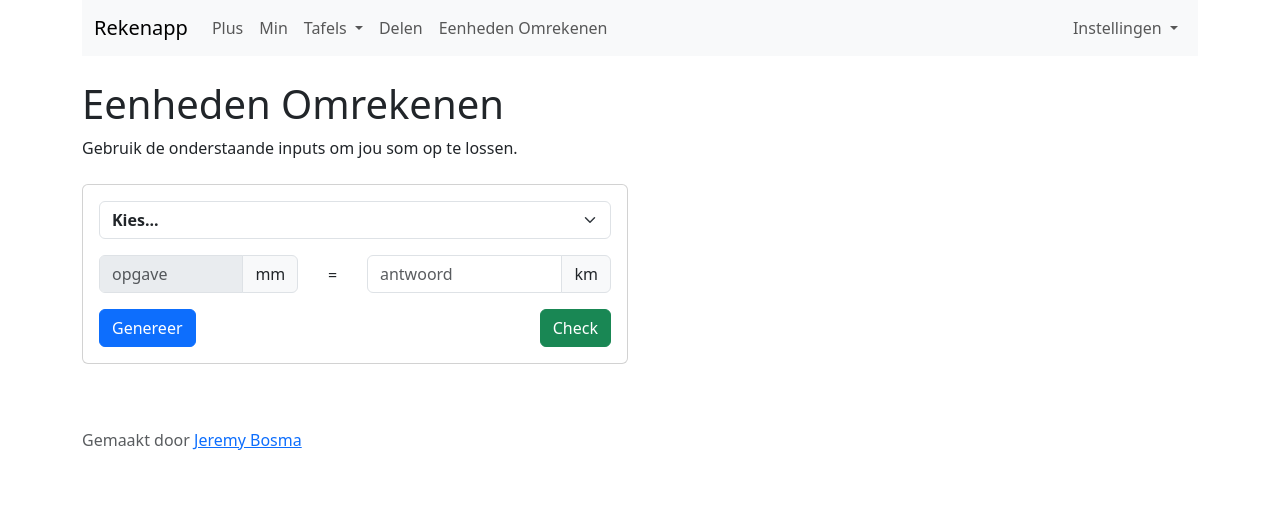
After one commit to jeremybosma/rekenapp, a PHP site: page /eenhedenOmrekenen.php in a window 1280 px wide. The commit adds this page. Shown: the top 515 px of the page. Run offline with PHP 8.4, Linux system fonts and the light colour scheme.

Commit message:
Update JavaScript imports and add new page to navbar

```diff
--- /dev/null
+++ b/php/eenhedenOmrekenen.php
@@ -0,0 +1,35 @@
+<!DOCTYPE html>
+<html lang="en" data-bs-theme="light">
+
+<head>
+    <title>Rekenapp - Eenheden Omrekenen</title>
+    <?php
+    include("inc/head.php")
+        ?>
+</head>
+
+<body>
+    <div class="container">
+
+        <?php
+        include("inc/navbar.php")
+            ?>
+
+        <h1>Eenheden Omrekenen</h1>
+        <p>Gebruik de onderstaande inputs om jou som op te lossen.</p>
+
+        <?php
+        include("inc/components/eenheden.php")
+            ?>
+
+        <?php
+        include("inc/components/antwoordModal.php")
+            ?>
+
+    <?php
+    include("inc/footer.php")
+        ?>
+
+</body>
+
+</html>
--- a/php/inc/components/antwoordModal.php
+++ b/php/inc/components/antwoordModal.php
@@ -9,7 +9,6 @@
       <div class="modal-body" id="antwoord"></div>
       <div class="modal-footer">
         <button type="button" class="btn btn-secondary" data-bs-dismiss="modal">Sluit</button>
-        <button type="button" class="btn btn-primary" onclick="copyAntwoord()">Kopieer antwoord</button>
       </div>
     </div>
   </div>
--- /dev/null
+++ b/php/inc/components/eenheden.php
@@ -0,0 +1,35 @@
+<div>
+    <div class="row">
+        <div class="col-md-6 mt-2">
+            <div class="card text-center">
+                <div id="tafel" class="card-body">
+                    <select class="form-select" style="font-weight: bold;">
+                        <option selected>Kies...</option>
+                        <option value="1">1D (lengte)</option>
+                        <option value="2">2D (Oppervlake)</option>
+                        <option value="3">3D (Inhoud)</option>
+                    </select>
+
+                    <div class="row">
+                        <div class="col-5">
+                            <div class="input-group mb-3">
+                                <input type="text" class="form-control mt-3" placeholder="opgave" aria-describedby="basic-addon2" disabled>
+                                <span class="input-group-text mt-3" id="basic-addon2">mm</span>
+                            </div>
+                        </div>
+                        <div class="col-1 mt-4">=</div>
+                        <div class="col-6">
+                        <div class="input-group mb-3">
+                                <input type="text" class="form-control mt-3" placeholder="antwoord" aria-describedby="basic-addon2">
+                                <span class="input-group-text mt-3" id="basic-addon2">km</span>
+                            </div>
+                        </div>
+                    </div>
+                        <div class="d-flex justify-content-between">
+                            <button class="btn btn-primary" onclick="genereerSom()">Genereer</button>
+                            <button class="btn btn-success" onclick="checkOplossing()">Check</button>
+                        </div>
+                    </div>
+                </div>
+            </div>
+        </div>
--- a/php/inc/footer.php
+++ b/php/inc/footer.php
@@ -4,9 +4,9 @@
     <p class="text-center text-muted">Gemaakt door <a href="https://jeremybosma.nl">Jeremy Bosma</a></p>
 </footer>
 
-<script src="assets/js/main.js"></script>
-<script src="assets/js/bereken.js"></script>
-<script src="assets/js/tafels.js"></script>
+<script src="../assets/js/bereken.js"></script>
+<script src="../assets/js/tafels.js"></script>
+<script src="../assets/js/eenheden.js"></script>
 
 <script>
   const btnSwitch = document.getElementById('btnSwitch');
--- a/php/inc/navbar.php
+++ b/php/inc/navbar.php
@@ -26,6 +26,9 @@
         <li class="nav-item">
           <a class="nav-link" href="gedeeldDoor.php">Delen</a>
         </li>
+        <li class="nav-item">
+          <a class="nav-link" href="eenhedenOmrekenen.php">Eenheden Omrekenen</a>
+        </li>
       </ul>
       <ul class="navbar-nav ms-auto mb-2 mb-lg-0">
         <li class="nav-item dropdown">
```
Also changed, not shown: php/inc/components/tafelsLeren.php (added, +12 -0 lines), php/inc/components/tafelsOefenen.php (added, +33 -0 lines), php/min.php (+16 -3 lines), php/tafelsLeren.php (+3 -10 lines), php/tafelsOefenen.php (+3 -31 lines), php/assets/js/eenheden.js (added), vercel.json.
